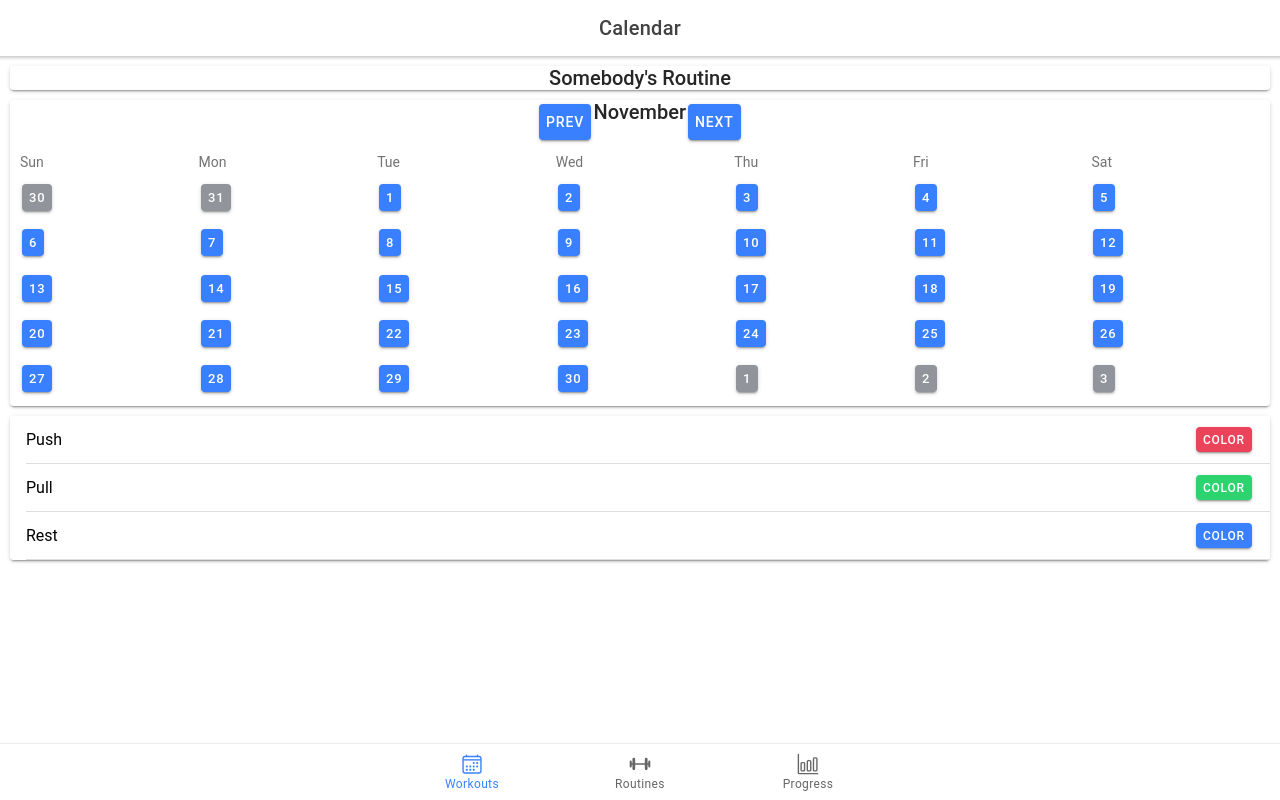
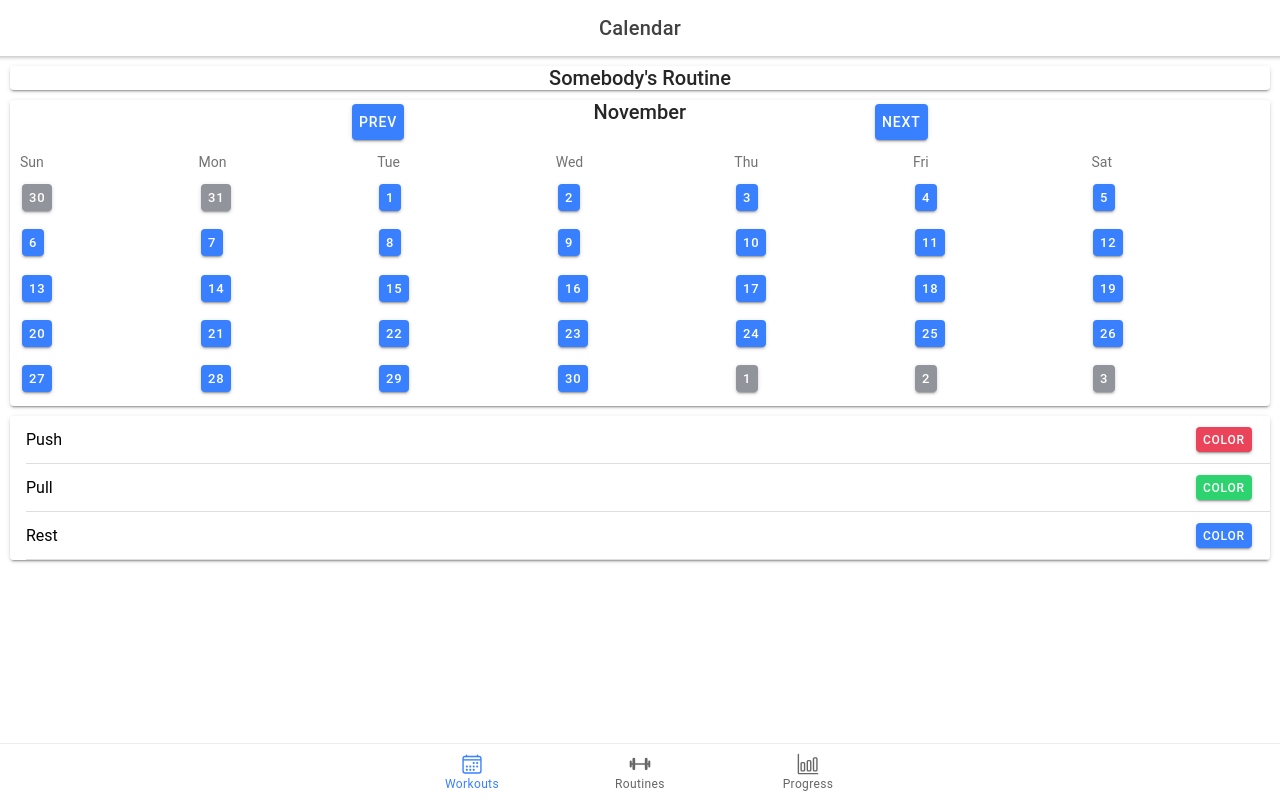
Before and after one commit to kevin-pietruszka/FlexBros, a React (Create React App) app: page /tab1 in a window 1280 px wide. Built offline with nearby package versions, Linux system fonts and the light colour scheme; no server answers; the database is empty.

Commit message:
adjusted spacing for previous and next buttons

```diff
--- a/src/pages/Global.css
+++ b/src/pages/Global.css
@@ -20,3 +20,17 @@ ion-button {
     --padding-end: 7px;
     --padding-start: 7px;
 }
+
+#add_route_button {
+    /* width:100px; */
+    position: relative;
+    margin-left: 33%;
+}
+
+#prev_button {
+    margin-right: 15%;
+}
+
+#next_button {
+    margin-left: 15%;
+}
--- a/src/pages/Tab1.tsx
+++ b/src/pages/Tab1.tsx
@@ -109,9 +109,9 @@ const Tab1: React.FC = () => {
         </IonCard>
         <IonCard>
           <IonRow class="ion-justify-content-center">
-            <IonButton>Prev</IonButton>
+            <IonButton id="prev_button">Prev</IonButton>
             <IonCardTitle class="ion-text-center">{months[date.getMonth()]}</IonCardTitle>
-            <IonButton>Next</IonButton>
+            <IonButton id="next_button">Next</IonButton>
           </IonRow>
           <IonGrid>
             <IonRow>
```
